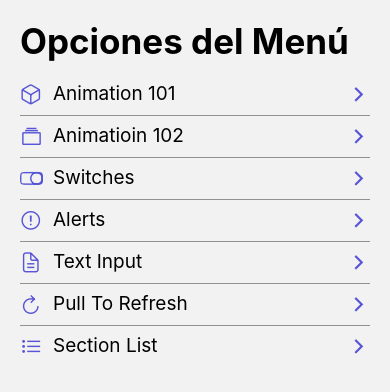
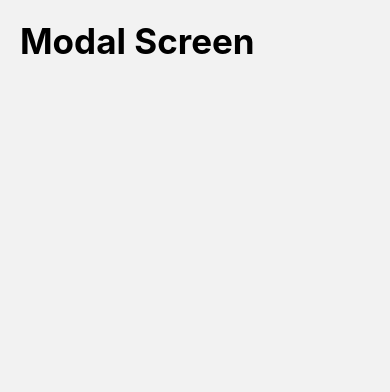
Before and after one commit to omarrendon/react-native-components, a React Native app: screen /ModalScreen in a window 390 px wide. Shown: the top 392 px of the page. Built offline with nearby package versions, Linux system fonts and the light colour scheme.

Commit message:
CREATE: ModalScreen configuration

```diff
--- a/src/menuItems/index.ts
+++ b/src/menuItems/index.ts
@@ -36,4 +36,9 @@ export const menuItems: MenuItem[] = [
     icon: 'list-outline',
     component: 'SectionListScreen',
   },
+  {
+    name: 'Modal Screen',
+    icon: 'copy-outline',
+    component: 'ModalScreen',
+  },
 ];
--- a/src/navigation/MyStack.tsx
+++ b/src/navigation/MyStack.tsx
@@ -8,6 +8,7 @@ import {
   TextInputScreen,
   PullToRefreshScreen,
   SectionListScreen,
+  ModalScreen,
 } from '../screens/index';
 
 const Stack = createStackNavigator();
@@ -29,6 +30,7 @@ export const MyStack = () => {
         component={PullToRefreshScreen}
       />
       <Stack.Screen name="SectionListScreen" component={SectionListScreen} />
+      <Stack.Screen name="ModalScreen" component={ModalScreen} />
     </Stack.Navigator>
   );
 };
--- /dev/null
+++ b/src/screens/ModalScreen.tsx
@@ -0,0 +1,12 @@
+import React from 'react';
+import {View} from 'react-native';
+import {HeaderTitle} from '../components/HeaderTitle';
+import {themeStyles} from '../theme/appTheme';
+
+export const ModalScreen = () => {
+  return (
+    <View style={themeStyles.globalMargin}>
+      <HeaderTitle title="Modal Screen" />
+    </View>
+  );
+};
--- a/src/screens/index.tsx
+++ b/src/screens/index.tsx
@@ -6,3 +6,4 @@ export {AlertScreen} from './AlertScreen';
 export {TextInputScreen} from './TextInputScreen';
 export {PullToRefreshScreen} from './PullToRefreshScreen';
 export {SectionListScreen} from './SectionListScreen';
+export {ModalScreen} from './ModalScreen';
```
